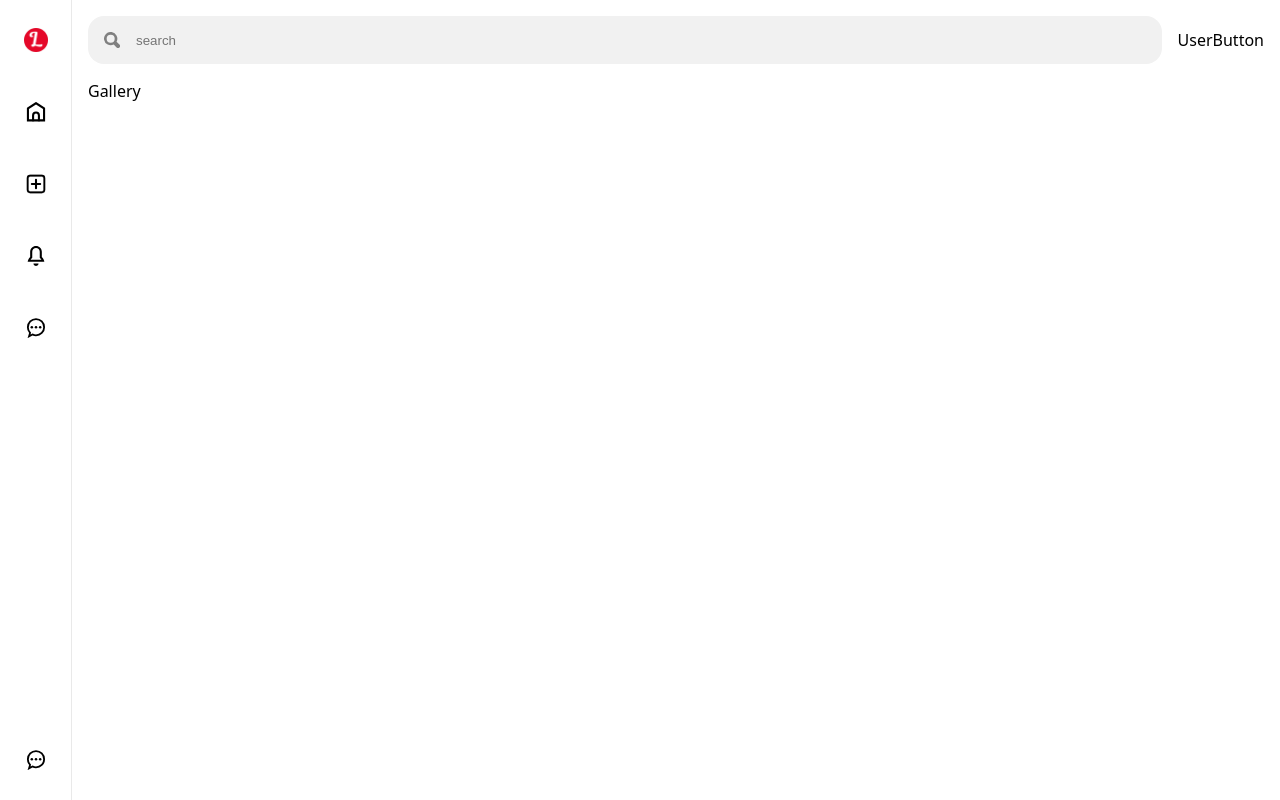
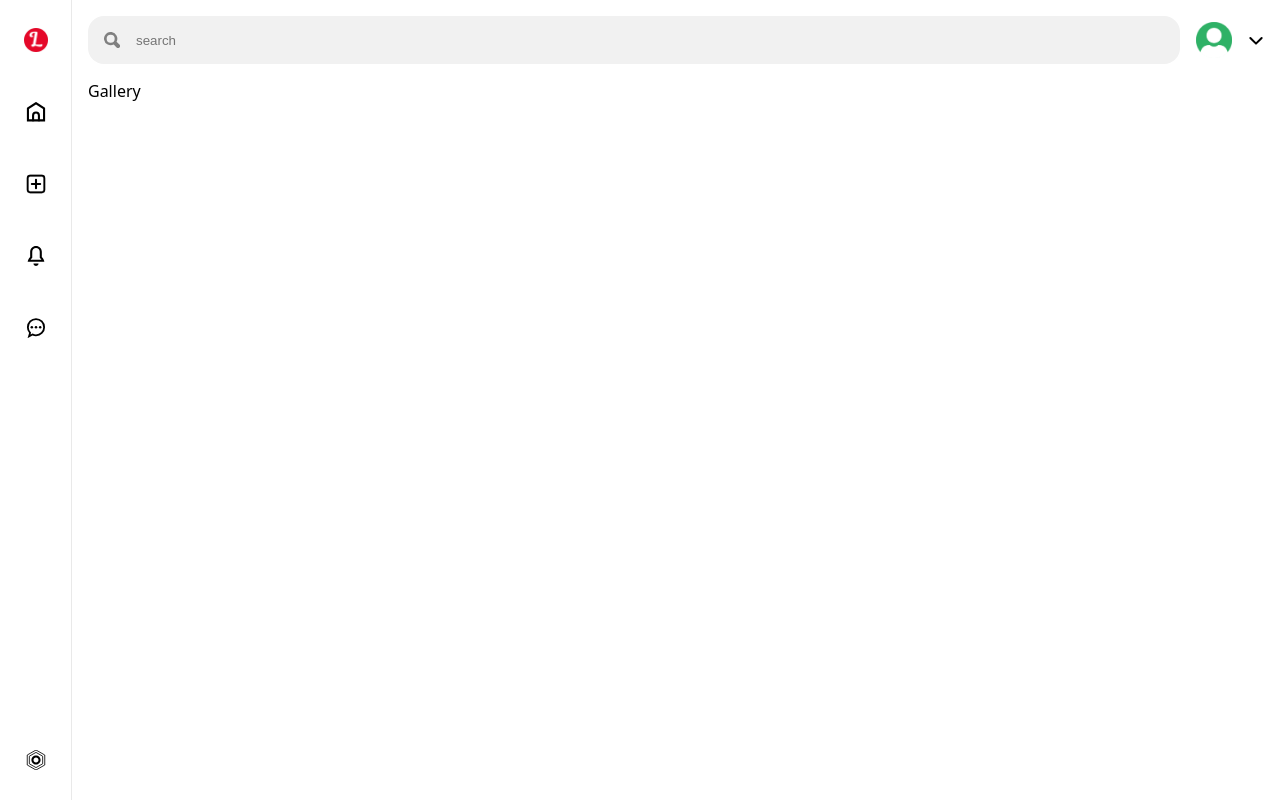
Before and after one commit to fasakinhenry/pinterest, a React (Vite) app: page / in a window 1280 px wide. Built offline with nearby package versions, Linux system fonts and the light colour scheme.

Commit message:
feat: create the user button

```diff
--- a/src/components/leftBar/leftBar.jsx
+++ b/src/components/leftBar/leftBar.jsx
@@ -21,7 +21,7 @@ const LeftBar = () => {
         </a>
       </div>
       <a href='/' className='menuIcon'>
-        <img src='/general/messages.svg' alt='messages' />
+        <img src='/general/settings.svg' alt='messages' />
       </a>
     </div>
   );
--- a/src/components/userButton/userButton.css
+++ b/src/components/userButton/userButton.css
@@ -1,3 +1,60 @@
 .userButton {
+  display: flex;
+  align-items: center;
+  gap: 16px;
+  position: relative;
+}
 
+.userButton img {
+  width: 36px;
+  height: 36px;
+  border: 100%;
+  object-fit: cover;
 }
+
+.userButton .arrow {
+  cursor: pointer;
+  height: 16px;
+  width: 16px;
+}
+
+.userOptions {
+  position: absolute;
+  right: 0;
+  top: 120%;
+  padding: 16px;
+  border-radius: 8px;
+  background-color: white;
+  z-index: 999;
+  display: flex;
+  flex-direction: column;
+  font-size: 14px;
+  box-shadow: 0px 0px 4px 1px rgba(0, 0, 0, 0.177);
+}
+
+.userOption {
+  cursor: pointer;
+  padding: 8px;
+  border-radius: 8px;
+}
+
+.userOption:hover {
+  background: #f1f1f1;
+  color: gray;
+}
+
+.loginLink {
+  font-size: 18px;
+  padding: 16px;
+  border-radius: 32px;
+}
+
+.loginLink:hover {
+  background: #f1f1f1;
+}
+
+@media (max-width: 475px) {
+    .userButton {
+        display: none;
+    }
+}
--- a/src/components/userButton/userButton.jsx
+++ b/src/components/userButton/userButton.jsx
@@ -1,9 +1,32 @@
-import './userButton.css'
+import { useState } from 'react';
+import './userButton.css';
 
 const UserButton = () => {
-  return (
-    <div className='userButton'>UserButton</div>
-  )
-}
+  const [open, setOpen] = useState(false);
 
-export default UserButton
+  // TEMP
+  const currentUser = true;
+
+  return currentUser ? (
+    <div className='userButton'>
+      <img src='/general/noAvatar.png' alt='avatar' />
+      <img
+        onClick={() => setOpen((prev) => !prev)}
+        src='/general/arrow.svg'
+        alt='arrow'
+        className='arrow'
+      />
+      {open && <div className='userOptions'>
+        <div className='userOption'>Profile</div>
+        <div className='userOption'>Settings</div>
+        <div className='userOption'>Logout</div>
+      </div>}
+    </div>
+  ) : (
+    <a href='/' className='loginLink'>
+      Login / Sign up
+    </a>
+  );
+};
+
+export default UserButton;
```
